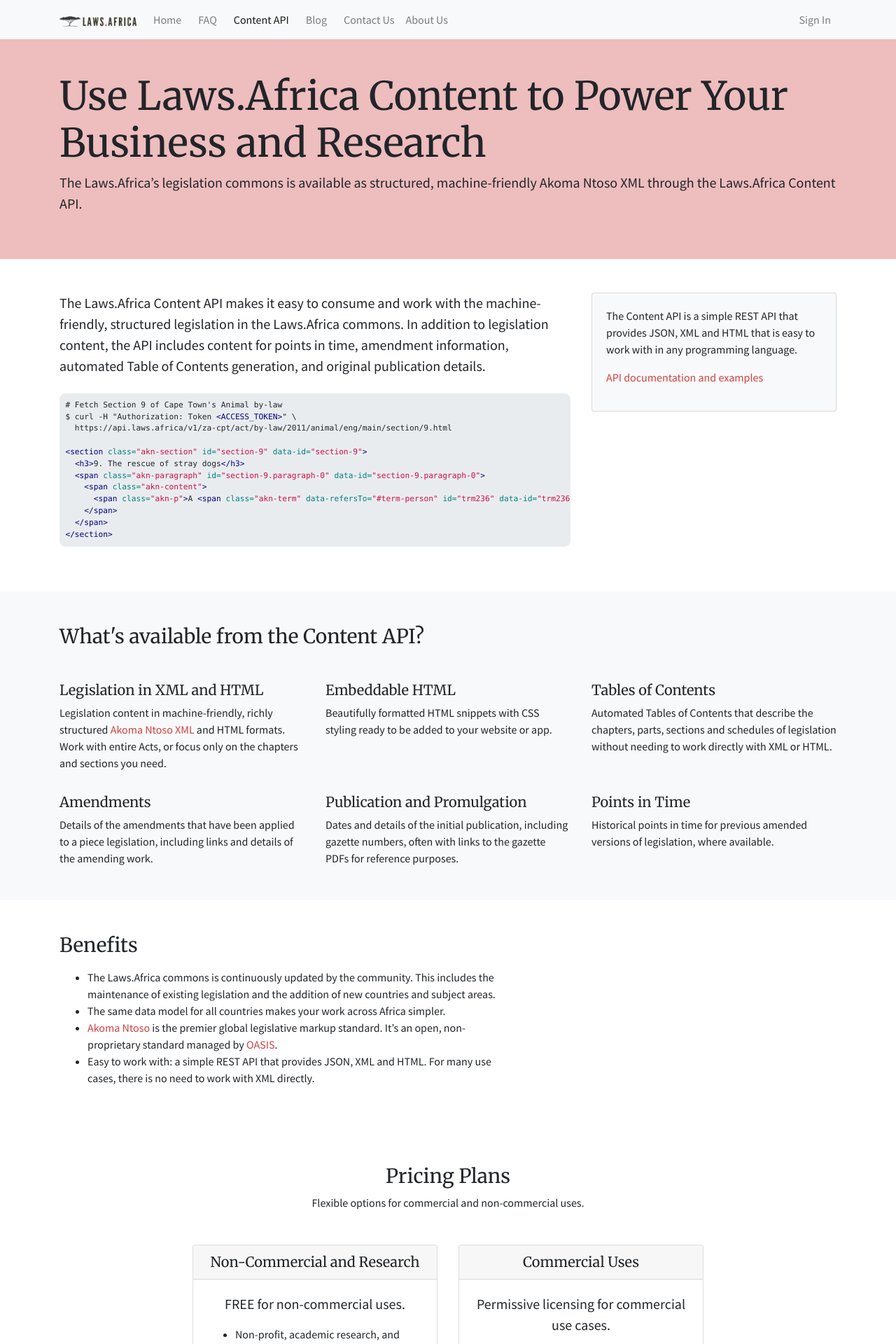
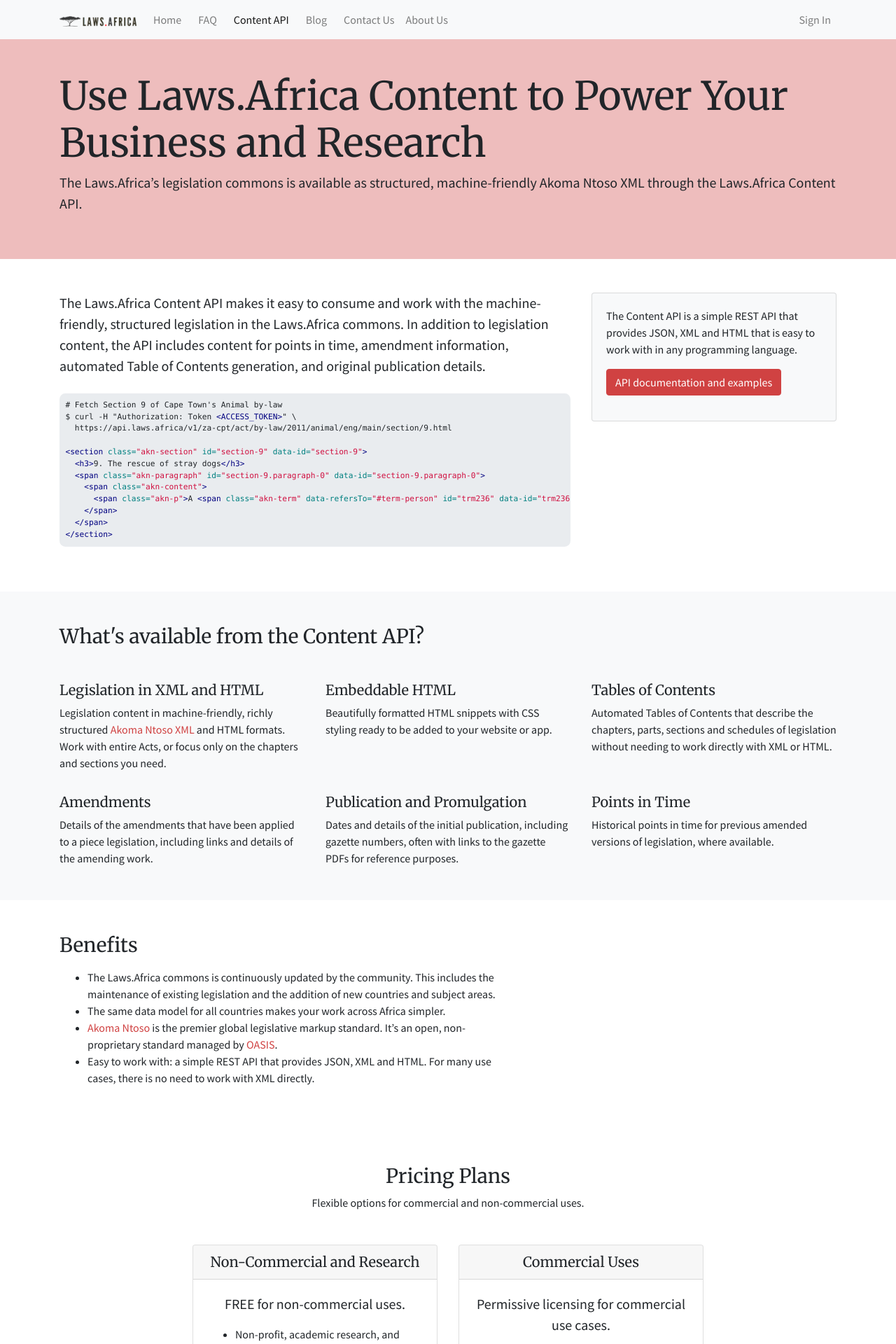
Before and after one commit to laws-africa/laws-africa.github.io, a Jekyll site: the page built from api/index.markdown, in a window 1280 px wide. Shown: the top 1920 px of the page at 70% size. Built offline with Jekyll 4.4.1, drawn with Linux system fonts in a browser that asks for light colours; nearby versions of some CDN libraries.

Commit message:
Btn primary

```diff
--- a/_layouts/api/index.html
+++ b/_layouts/api/index.html
@@ -18,7 +18,7 @@
         <div class="card bg-light">
           <div class="card-body">
             <p>The Content API is a simple REST API that provides JSON, XML and HTML that is easy to work with in any programming language.</p>
-            <p><a href="/api/docs">API documentation and examples</a></p>
+            <p><a href="/api/docs" class="btn btn-primary">API documentation and examples</a></p>
           </div>
         </div>
       </div>
```
